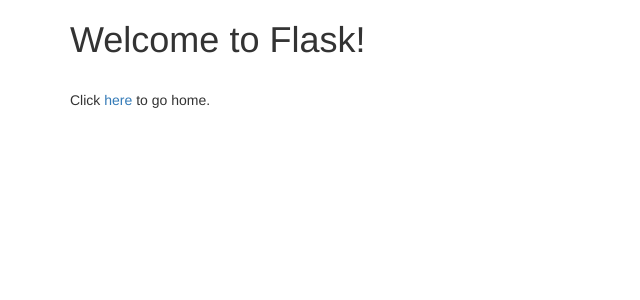
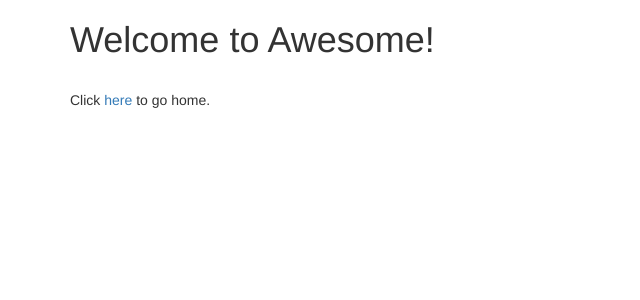
Before and after one commit to melodysue/FinanceWebApp, a Flask app: page /welcome in a window 1280 px wide. Shown: the top 300 px of the page, without its empty margins (0-640 px from the left). Run offline with Flask 2, Linux system fonts and the light colour scheme; some libraries are stand-ins or nearby versions.

Commit message:
minor change

```diff
--- a/templates/welcome.html
+++ b/templates/welcome.html
@@ -3,7 +3,7 @@
 {% extends "base.html" %}
 {% block content %}
 
-<h1>Welcome to Flask!</h2>
+<h1>Welcome to Awesome!</h2>
 <br>
 <p>Click <a href="/">here</a> to go home.</p>
 
```
